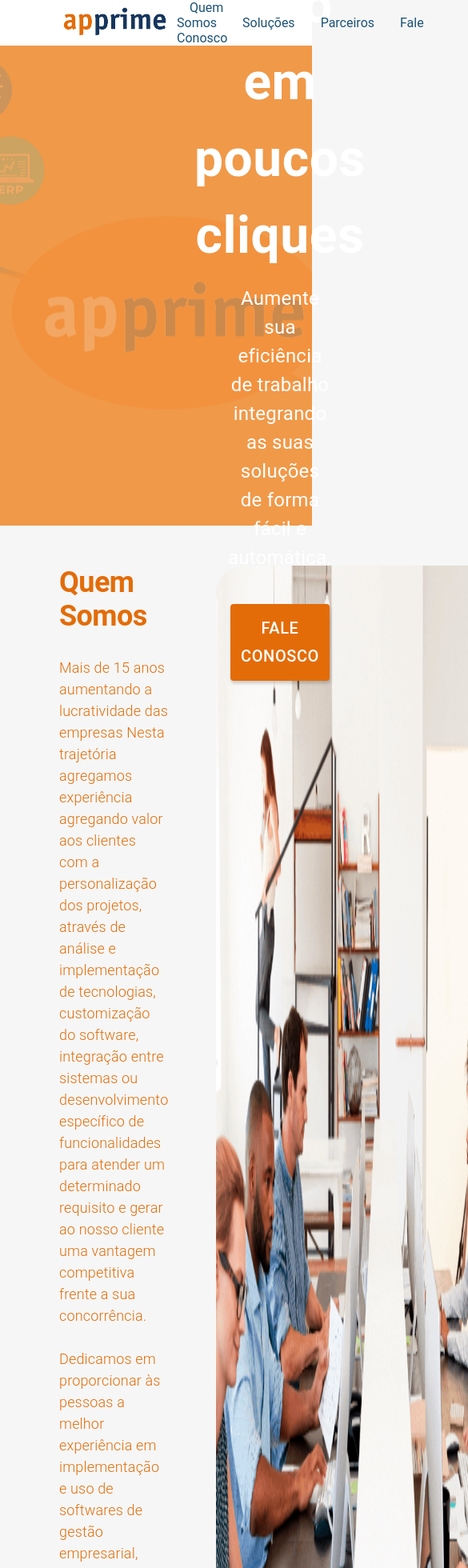
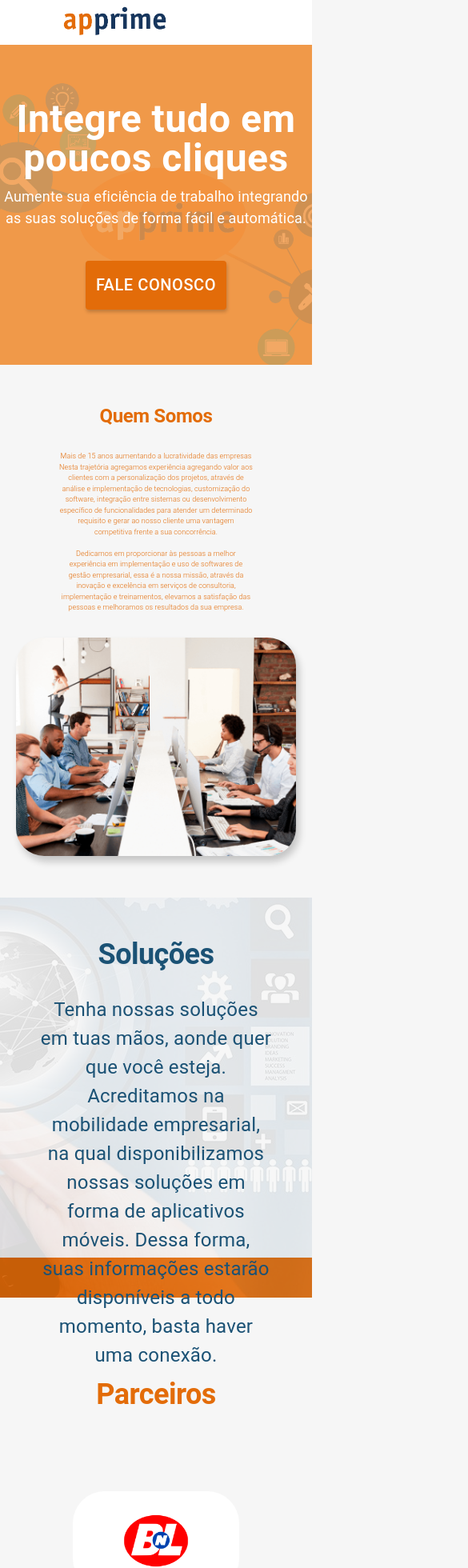
Before and after one commit to El-Raptor/apprime, a React (Create React App) app: page / in a window 390 px wide. Shown: the top 1960 px of the page at 80% size, 585 px wide, since content can reach past the window. Built offline with nearby package versions, Linux system fonts and the light colour scheme.

Commit message:
adicionado responsividade

```diff
--- a/src/components/Header/NavBar.jsx
+++ b/src/components/Header/NavBar.jsx
@@ -1,11 +1,11 @@
 import React from "react";
 import { Toolbar, AppBar } from "@material-ui/core";
 import { HashLink as Link } from "react-router-hash-link";
-import { StyledBox } from "./styles";
+import { StyledBox, LinksList } from "./styles";
 import image from "../../assets/images/logo.png";
 
 const NavBar = () => {
-  const scrollToTop = () => window.scrollTo(0, 0);
+const scrollToTop = () => window.scrollTo(0, 0);
 
   return (
     <>
@@ -20,12 +20,12 @@ const NavBar = () => {
                 onClick={() => scrollToTop()}
               />
             </Link>
-            <div className="links">
+            <LinksList>
               <Link to="/#about">Quem Somos</Link>
               <Link to="/#solutions">Soluções</Link>
               <Link to="/#partners">Parceiros</Link>
               <Link to="/contact">Fale Conosco</Link>
-            </div>
+            </LinksList>
           </StyledBox>
         </Toolbar>
       </AppBar>
--- a/src/components/Header/styles.js
+++ b/src/components/Header/styles.js
@@ -6,9 +6,15 @@ export const StyledBox = styled(Box)`
     display: flex;
     justify-content: space-between;
     align-items: center;
-    padding: 0 5rem 0 5rem;
+    padding: 0 5rem 0 5rem;}
 
-    > div {
+    .navbar-logo {
+        cursor: pointer;
+        width: 155px;
+    }
+`;
+
+export const LinksList = styled.div`
     > a {
         margin: 0 1em;
         text-decoration: none;
@@ -24,10 +30,8 @@ export const StyledBox = styled(Box)`
             color: #E36C09;
         }
     }
-    }
 
-    .navbar-logo {
-        cursor: pointer;
-        width: 155px;
+    @media screen and (max-width: 890px) {
+        display: none;
     }
 `;
--- a/src/components/pages/Home/Home.jsx
+++ b/src/components/pages/Home/Home.jsx
@@ -5,6 +5,14 @@ import {
   AboutContainer,
   SolutionsContainer,
   PartnersContainer,
+  HeroBg,
+  HeroContent,
+  AboutWrapper,
+  ImgWrapper,
+  HeroBg2,
+  SolutionsContent,
+  SolutionsBar,
+  Solutions,
 } from "./styles";
 import { Link } from "react-router-dom";
 import aboutImage from "../../../assets/images/about-image.png";
@@ -25,8 +33,8 @@ const Home = () => {
   return (
     <>
       <HeroContainer>
-        <div className="hero-container"></div>
-        <div className="hero-container-content">
+        <HeroBg></HeroBg>
+        <HeroContent>
           <Typography className="hero-container-slogan">
             Integre tudo em poucos cliques
           </Typography>
@@ -39,10 +47,10 @@ const Home = () => {
               Fale Conosco
             </Button>
           </Link>
-        </div>
+        </HeroContent>
       </HeroContainer>
       <AboutContainer id="about">
-        <div>
+        <AboutWrapper>
           <Typography color="primary" variant="h1">
             Quem Somos
           </Typography>
@@ -61,14 +69,14 @@ const Home = () => {
             consultoria, implementação e treinamentos, elevamos a satisfação das
             pessoas e melhoramos os resultados da sua empresa.
           </Typography>
-        </div>
-        <div>
+        </AboutWrapper>
+        <ImgWrapper>
           <img alt="sobre-nós" src={aboutImage} />
-        </div>
+        </ImgWrapper>
       </AboutContainer>
       <SolutionsContainer id="solutions">
-        <div className="hero-container-2"></div>
-        <div className="solutions-container-content">
+        <HeroBg2></HeroBg2>
+        <SolutionsContent>
           <Typography color="secondary" variant="h1">
             Soluções
           </Typography>
@@ -79,9 +87,9 @@ const Home = () => {
             informações estarão disponíveis a todo momento, basta haver uma
             conexão.
           </Typography>
-        </div>
-        <div className="solutions-bar">
-          <div className="solutions">
+        </SolutionsContent>
+        <SolutionsBar>
+          <Solutions>
             <img
               className="solutions-icon"
               alt="erp"
@@ -89,17 +97,19 @@ const Home = () => {
               width="120rem"
             />
             <Typography>Sistemas Integrados de Gestão</Typography>
-          </div>
-          <div className="solutions">
+          </Solutions>
+          <Solutions>
             <img
               className="solutions-icon"
               alt="crm"
               src={crm}
               width="120rem"
             />
-            <Typography>Administração do Relacionamento com o Cliente</Typography>
-          </div>
-          <div className="solutions">
+            <Typography>
+              Administração do Relacionamento com o Cliente
+            </Typography>
+          </Solutions>
+          <Solutions>
             <img
               className="solutions-icon"
               alt="pos"
@@ -107,12 +117,12 @@ const Home = () => {
               width="120rem"
             />
             <Typography>Ponto de Venda</Typography>
-          </div>
-          <div className="solutions">
+          </Solutions>
+          <Solutions>
             <img className="solutions-icon" alt="hr" src={hr} width="120rem" />
             <Typography>Recursos Humanos</Typography>
-          </div>
-          <div className="solutions">
+          </Solutions>
+          <Solutions>
             <img
               className="solutions-icon"
               alt="mobile"
@@ -120,12 +130,12 @@ const Home = () => {
               width="120rem"
             />
             <Typography>Mobile</Typography>
-          </div>
-          <div className="solutions">
+          </Solutions>
+          <Solutions>
             <img className="solutions-icon" alt="bi" src={bi} width="120rem" />
             <Typography>Inteligência de Negócios</Typography>
-          </div>
-        </div>
+          </Solutions>
+        </SolutionsBar>
       </SolutionsContainer>
       <PartnersContainer id="partners">
         <Typography variant="h1" color="primary">
@@ -133,10 +143,10 @@ const Home = () => {
         </Typography>
         <div className="partners-container">
           <div className="partners-logo">
-            <img src={bnl} alt="BnL" width="90px"/>
+            <img src={bnl} alt="BnL" width="90px" />
           </div>
           <div className="partners-logo">
-            <img src={ingen} alt="InGen" width="90px"/>
+            <img src={ingen} alt="InGen" width="90px" />
           </div>
           <div className="partners-logo">
             <img src={dinoco} alt="Dinoco" width="90px" />
--- a/src/components/pages/Home/styles.js
+++ b/src/components/pages/Home/styles.js
@@ -10,7 +10,12 @@ export const HeroContainer = styled.section`
     flex-direction: column;
     justify-content: center;
 
-    .hero-container {
+    @media screen and (max-width: 1010px) {
+        height: 400px;
+    }
+`;
+
+export const HeroBg = styled.div`
     position: absolute;
     z-index: -1;
     top: 0;
@@ -20,10 +25,11 @@ export const HeroContainer = styled.section`
     width: 100%;
     height: 100%;
     background: url('images/apprime-integration.png') center;
+    background-size: cover;
     opacity: .15;
-    }
+`;
 
-    .hero-container-content {
+export const HeroContent = styled.div`
     display: flex;
     flex-direction: column;
     align-items: center;
@@ -35,6 +41,7 @@ export const HeroContainer = styled.section`
 
         &.hero-container-slogan {
             font-size: 6.4rem;
+            line-height: 6.489rem;
             font-weight: bold;
         }
 
@@ -56,6 +63,27 @@ export const HeroContainer = styled.section`
             box-shadow: 1px 3px 4px 0px rgba(0,0,0,0.2);
         }
     }
+
+    @media screen and (max-width: 1193px) {
+        padding: 0 25em;
+    }
+    @media screen and (max-width: 1010px) {
+        p {
+            &.hero-container-slogan {
+                font-size: 4.8rem;
+                line-height: 4.889rem;
+            }
+
+            &.hero-container-descr {
+                font-size: 1.8rem;
+            }
+        }
+    }
+    @media screen and (max-width: 900px) {
+        padding: 0 10rem;
+    }
+    @media screen and (max-width: 740px) {
+        padding: 0;
     }
 `;
 
@@ -68,10 +96,15 @@ export const AboutContainer = styled.section`
 
     padding: 5rem 7.4rem 5rem 7.4rem;
 
-    > div {
+    @media screen and (max-width: 1250px) {
+        flex-direction: column;
+        align-items: center;
+    }
+`;
+
+export const AboutWrapper = styled.div`
     display: flex;
     flex-direction: column;
-        justify-content: space-between;
 
     h1 {
         font-size: 3.6rem;
@@ -86,10 +119,45 @@ export const AboutContainer = styled.section`
         font-weight: 300;
     }
 
-        > img {
+    @media screen and (max-width: 1250px) {
+        align-items: center;
+
+        p {
+            margin-right:0;
+            margin-bottom: 3rem;
+            text-align: center;
+        }
+    }
+
+    @media screen and (max-width: 500px) {
+
+        h1 {
+            font-size: 2.4rem;
+        }
+
+        p {
+            font-size: 1.3rem;
+        }
+    }
+
+    @media screen and (max-width: 480px) {
+        p {
+            font-size: .9rem;
+        }
+    }
+
+`;
+
+export const ImgWrapper = styled.div`
+    img {
         width: 428px;
         height: 100%;
-            border-radius: 35px
+        border-radius: 35px;
+
+        box-shadow: 4px 7px 10px 0px rgba(0,0,0,0.2);
+
+        @media screen and (max-width: 570px) {
+            width: 35rem;
         }
     }
 `;
@@ -102,11 +170,60 @@ export const SolutionsContainer = styled.section`
 
     display: flex;
     flex-direction: column;
-    justify-content: space-between;
 
     scroll-margin-top: 6rem;
 
-    .solutions-bar {
+    @media screen and (max-width: 580px) {
+        height: 500px;
+    }
+`;
+
+export const HeroBg2 = styled.div`
+    position: absolute;
+    z-index: -1;
+    top: 0;
+    bottom: 0;
+    left: 0;
+    right: 0;
+    width: 100%;
+    height: 100%;
+    background: url('images/mobile.jpg') center;
+    opacity: .12;
+`;
+
+export const SolutionsContent = styled.div`
+    display: flex;
+    flex-direction: column;
+    align-items: center;
+    padding: 5rem 25rem;
+
+    h1 {
+        font-size: 3.6rem;
+        font-weight: bold;
+    }
+
+    > p {
+        text-align: center;
+        margin-top: 3rem;
+        font-size: 2.8rem;
+    }
+
+    @media screen and (max-width: 1260px) {
+        > p {
+            font-size: 2.4rem;
+        }
+    }
+    @media screen and (max-width: 1040px) {
+        padding: 5rem 15rem;
+    }
+    @media screen and (max-width: 860px) {
+        padding: 5rem 5rem;
+    }
+`;
+
+export const SolutionsBar = styled.div`
+    position: absolute;
+    bottom: 0;
     width: 100%;
     height: 244px;
     background-color: rgba(227,108,09,1);
@@ -114,9 +231,15 @@ export const SolutionsContainer = styled.section`
 
     display: flex;
     flex-direction: row;
-        justify-content: space-evenly;
+    justify-content: space-between;
 
-        .solutions {
+    @media screen and (max-width: 580px) {
+        height: 50px;
+        //display: none;
+    }
+`;
+
+export const Solutions = styled.div`
     margin: auto;
     width: 14rem;
     height: 18rem;
@@ -131,39 +254,22 @@ export const SolutionsContainer = styled.section`
         font-weight: 300;
         text-align: center;
     }
+
+    @media screen and (max-width: 890px) {
+        width: 7rem;
+        height: 9rem;
+
+        p {
+            font-size: 1rem;
         }
 
+        img {
+            width: 80px;
         }
-    .hero-container-2 {
-        position: absolute;
-        z-index: -1;
-        top: 0;
-        bottom: 0;
-        left: 0;
-        right: 0;
-        width: 100%;
-        height: 100%;
-        background: url('images/mobile.jpg') center;
-        opacity: .12;
     }
 
-    .solutions-container-content {
-        display: flex;
-        flex-direction: column;
-        align-items: center;
-        padding: 5rem 25rem 0 25rem;
-
-        h1 {
-            font-size: 3.6rem;
-            font-weight: bold;
-        }
-
-        > p {
-            text-align: center;
-            margin-top: 3rem;
-            font-size: 2.8rem;
-        }
-
+    @media screen and (max-width: 580px) {
+        display: none;
     }
 `;
 
```
Lines whose indentation alone changed are shown as unchanged.
